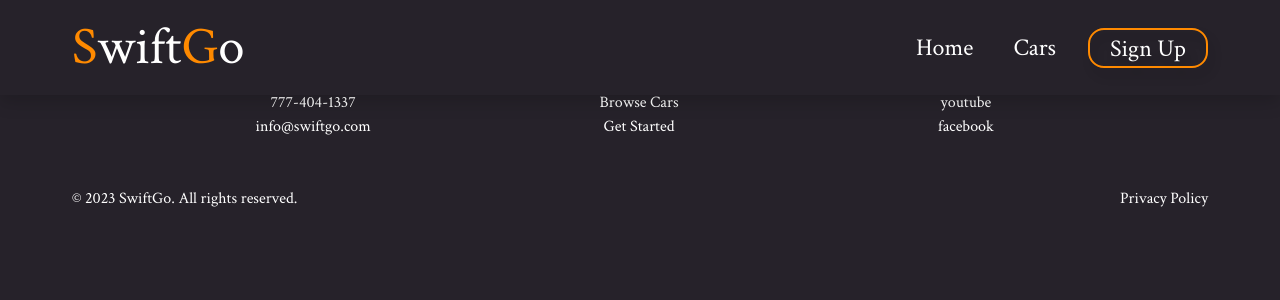
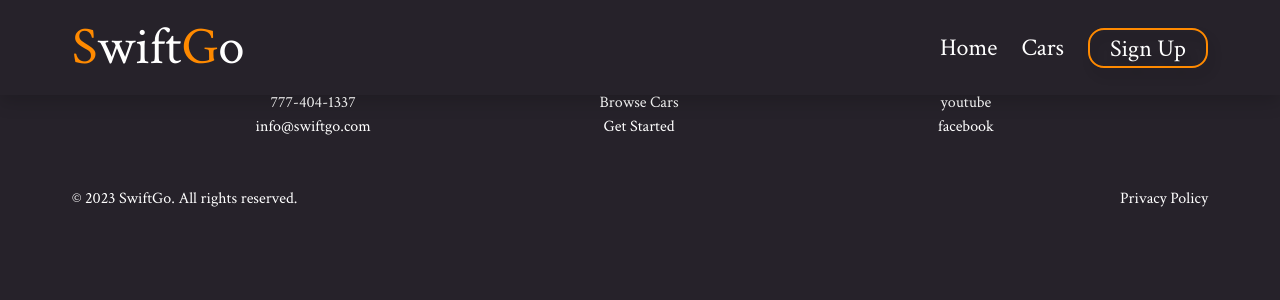
Before and after one commit to GenaPlem/django_car_rental, a Django app: template templates/base.html in a window 1280 px wide. Shown: the top 300 px of the page. Run offline with Django 4.2, Linux system fonts and the light colour scheme; the template is opened without the code that fills it, so the values that code supplies are empty.

Commit message:
Add profile icon and update nav-menu styles

```diff
--- a/static/css/styles.css
+++ b/static/css/styles.css
@@ -267,6 +267,12 @@ footer {
     color: #FF8A00;
 }
 
+@media (min-width: 576px) {
+    .nav-link {
+        padding: 0 !important;
+    }
+}
+
 @media (min-width: 768px) {
     .container-big {
         max-width: calc(1300px + 9rem);
```
Also changed, not shown: static/icons/profile.svg (added).
